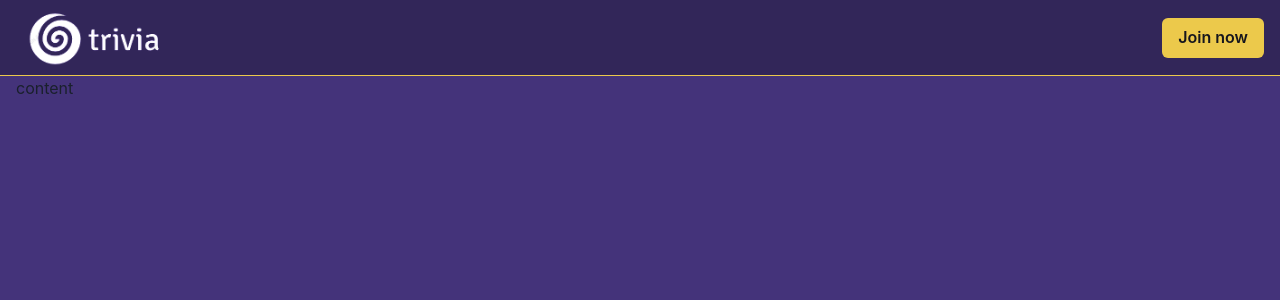
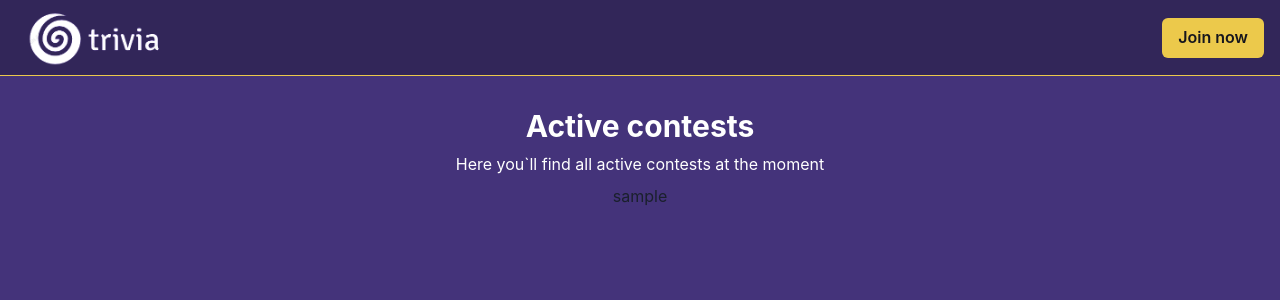
Before and after one commit to gabrielappdev/trivia, a Next.js app in the folder frontend/: page / in a window 1280 px wide. Shown: the top 300 px of the page. Built offline with nearby package versions, Linux system fonts and the light colour scheme.

Commit message:
feat: add section component

```diff
--- /dev/null
+++ b/frontend/src/components/Section/index.tsx
@@ -0,0 +1,28 @@
+import { Box, Heading, Text, VStack } from "@chakra-ui/react";
+import { ReactChild } from "react";
+
+type SectionProps = {
+  children: ReactChild;
+  title: string;
+  subtitle?: string;
+};
+
+const Section = ({ title, subtitle, children }: SectionProps) => {
+  return (
+    <Box py={8} as="section">
+      <VStack spacing={2}>
+        <Heading color="white" as="h2" size="lg">
+          {title}
+        </Heading>
+        {subtitle && (
+          <Text color="white" aria-label="Section subtitle">
+            {subtitle}
+          </Text>
+        )}
+        {children}
+      </VStack>
+    </Box>
+  );
+};
+
+export default Section;
--- a/frontend/src/pages/index.tsx
+++ b/frontend/src/pages/index.tsx
@@ -1,9 +1,15 @@
+import Section from "@components/Section";
 import MainTemplate from "../layouts/main";
 
 const Index = () => {
   return (
     <MainTemplate>
-      <div>content</div>
+      <Section
+        title="Active contests"
+        subtitle="Here you`ll find all active contests at the moment"
+      >
+        <div>sample</div>
+      </Section>
     </MainTemplate>
   );
 };
```
Also changed, not shown: 1 other file (tests, documents, lock files or other folders).
